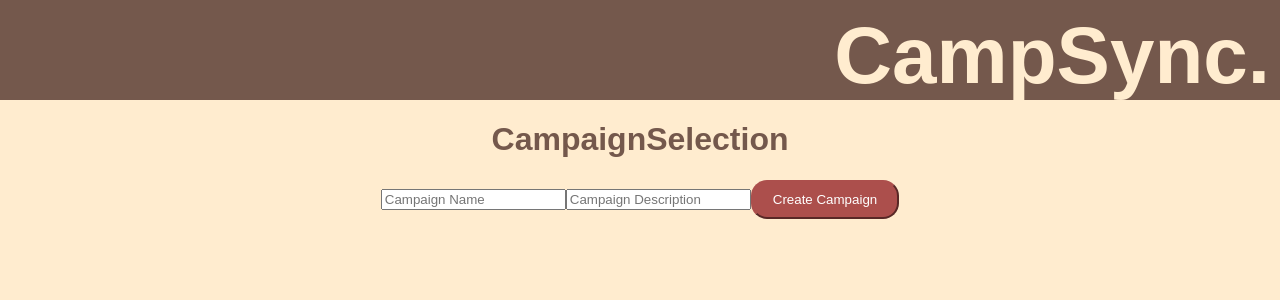
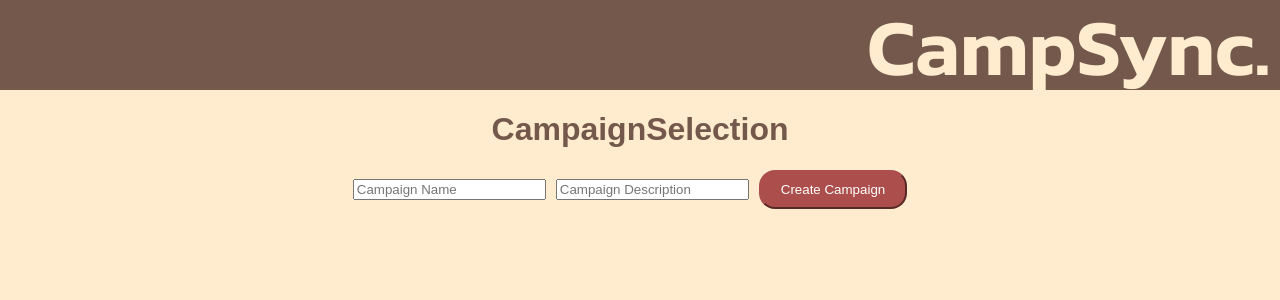
Before and after one commit to wifimug/campsync-firebase-react, a React (Create React App) app: page /campaign-selection in a window 1280 px wide. Shown: the top 300 px of the page. Built offline with nearby package versions, Linux system fonts and the light colour scheme; no server answers.

Commit message:
edit logo font

```diff
--- a/src/App.css
+++ b/src/App.css
@@ -1,4 +1,5 @@
 @import "./theme-variables.css";
+@import url('https://fonts.googleapis.com/css2?family=Kanit:wght@600&display=swap');
 
 .App {
   text-align: center;
@@ -30,12 +31,12 @@ button {
 }
 
 .navbar {
-  height: 80px;
+  height: 70px;
+  line-height: 75px;
   background-color: var(--navbar-color);
   color: var(--background-color);
   font-size: 80px;
-  font-family: Arial, Helvetica, sans-serif;
-  font-weight: bolder;
+  font-family: 'Kanit', sans-serif;
   text-align: right;
   padding: 10px;
 }
--- a/src/pages/template-home/index.js
+++ b/src/pages/template-home/index.js
@@ -87,7 +87,7 @@ export const ExpenseTracker = () => {
                 required
                 onChange={(e) => setTransactionType(e.target.value)} />
                 <label htmlFor="income"> Income </label>
-                <button type="submit"> Add Transaction </button>
+                <button type="submit" className="add-transaction-btn"> Add Transaction </button>
             </form>
         </div>
         {profilePhoto && (
--- a/src/pages/template-home/styles.css
+++ b/src/pages/template-home/styles.css
@@ -8,10 +8,26 @@
 
 .container {
     display: block;
-    align-items: center;
+    text-align: left;
     padding-left: 10%;
     padding: 100px;
-    background-color: antiquewhite;
+    background-color: rgb(235, 216, 193);
+    border-radius: 0 0 20px 0;
+}
+
+.add-transaction-btn {
+    margin-top: 20px;
+
+}
+
+form {
+    padding-right: 10px;
+    margin-right: 10px;
+}
+
+input {
+    padding-right: 10px;
+    margin-right: 10px;
 }
 
 h1 {
@@ -20,15 +36,14 @@ h1 {
 }
 
 .profile-container{
-    position: absolute;
-    float: right;
+    position: auto;
 }
 
 .profile {
     display: flex;
     flex-direction: column;
-    background-color: rgb(201, 175, 140);
-    padding: 20px;
+    /* background-color: rgb(201, 175, 140); */
+    padding: 140px 80px;
     align-items: center;
     justify-content: center;
 }
```
